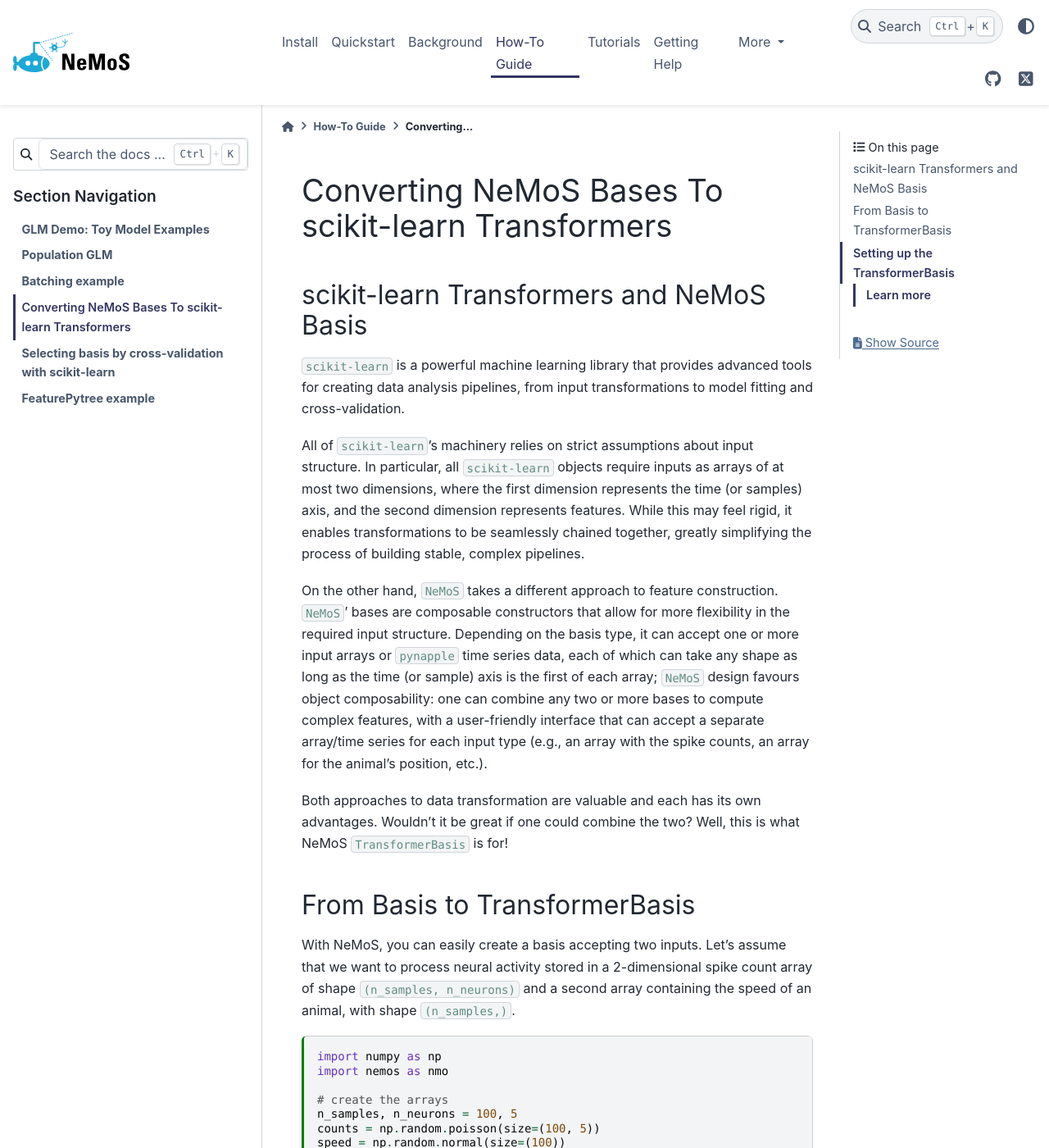
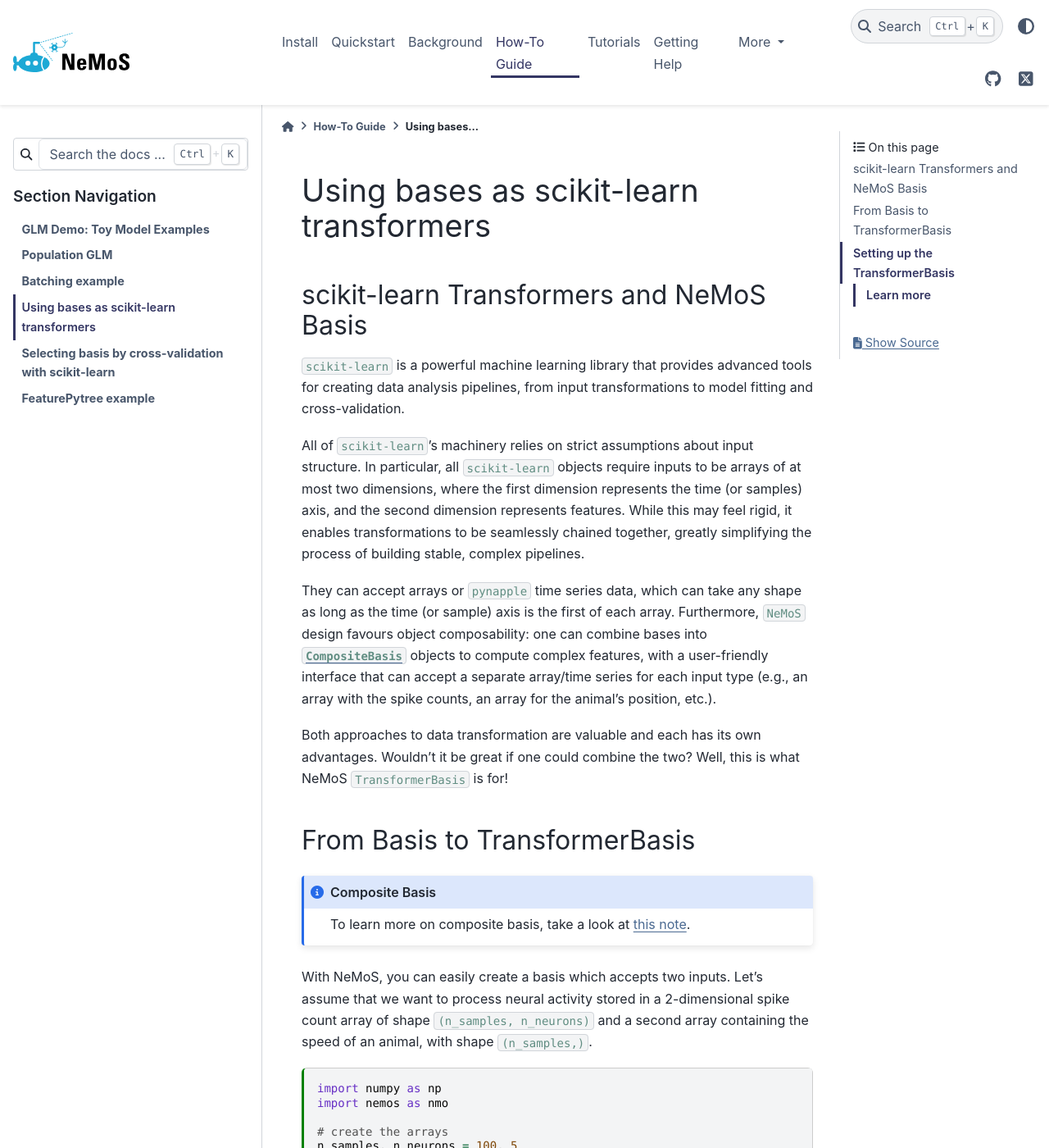
Before and after one commit to flatironinstitute/nemos, a Sphinx documentation site: the page built from docs/how_to_guide/plot_05_transformer_basis.md, in a window 1280 px wide and 1400 px high. Shown: the whole window at 82% size. Built offline with Sphinx 7.4.7 and the PyData theme 0.15.4, drawn with Linux system fonts in a browser that asks for light colours; some of the changed text lies outside the part shown.

Commit message:
first round of edits

````diff
--- a/docs/how_to_guide/plot_05_transformer_basis.md
+++ b/docs/how_to_guide/plot_05_transformer_basis.md
@@ -11,7 +11,7 @@
   name: python3
 ---
 
-# Converting NeMoS Bases To scikit-learn Transformers
+# Using bases as scikit-learn transformers
 
 (tansformer-vs-nemos-basis)=
 ## scikit-learn Transformers and NeMoS Basis
@@ -19,22 +19,26 @@
 `scikit-learn` is a powerful machine learning library that provides advanced tools for creating data analysis pipelines, from input transformations to model fitting and cross-validation.
 
 All of `scikit-learn`'s machinery relies on strict assumptions about input structure. In particular, all `scikit-learn`
-objects require inputs as arrays of at most two dimensions, where the first dimension represents the time (or samples)
+objects require inputs to be arrays of at most two dimensions, where the first dimension represents the time (or samples)
 axis, and the second dimension represents features.
 While this may feel rigid, it enables transformations to be seamlessly chained together, greatly simplifying the
 process of building stable, complex pipelines.
 
-On the other hand, `NeMoS` takes a different approach to feature construction. `NeMoS`' bases are composable constructors that allow for more flexibility in the required input structure.
-Depending on the basis type, it can accept one or more input arrays or `pynapple` time series data, each of which can take any shape as long as the time (or sample) axis is the first of each array;
-`NeMoS` design favours object composability: one can combine any two or more bases to compute complex features, with a user-friendly interface that can accept a separate array/time series for each input type (e.g., an array with the spike counts, an array for the animal's position, etc.).
+They can accept arrays or `pynapple` time series data,  which can take any shape as long as the time (or sample) axis is the first of each array.
+Furthermore, `NeMoS` design favours object composability: one can combine bases into [`CompositeBasis`](composing_basis_function) objects to compute complex features, with a user-friendly interface that can accept a separate array/time series for each input type (e.g., an array with the spike counts, an array for the animal's position, etc.).
 
 Both approaches to data transformation are valuable and each has its own advantages. Wouldn't it be great if one could combine the two? Well, this is what NeMoS `TransformerBasis` is for!
 
 
 ## From Basis to TransformerBasis
 
+:::{admonition} Composite Basis
+:class: note
 
-With NeMoS, you can easily create a basis accepting two inputs. Let's assume that we want to process neural activity stored in a 2-dimensional spike count array of shape `(n_samples, n_neurons)` and a second array containing the speed of an animal, with shape `(n_samples,)`.
+To learn more on composite basis, take a look at [this note](composing_basis_function).
+:::
+
+With NeMoS, you can easily create a basis which accepts two inputs. Let's assume that we want to process neural activity stored in a 2-dimensional spike count array of shape `(n_samples, n_neurons)` and a second array containing the speed of an animal, with shape `(n_samples,)`.
 
 ```{code-cell} ipython3
 import numpy as np
@@ -58,7 +62,7 @@
 ### Converting NeMoS `Basis` to a transformer
 
 Now, imagine that we want to use this basis as a step in a `scikit-learn` pipeline.
-In this standard (for NeMoS) form, it would not be possible as the `composite_basis` object requires two inputs. We need to convert it first into a compliant `scikit-learn` transformer. This can be achieved through the [`TransformerBasis`](nemos.basis._transformer_basis.TransformerBasis) wrapper class.
+In this standard (for NeMoS) form, it would not be possible as the `composite_basis` object requires two inputs. We need to convert it first into a `scikit-learn`-compliant  transformer. This can be achieved through the [`TransformerBasis`](nemos.basis._transformer_basis.TransformerBasis) wrapper class.
 
 Instantiating a [`TransformerBasis`](nemos.basis._transformer_basis.TransformerBasis) can be done either by using the constructor directly or with [`Basis.to_transformer()`](nemos.basis._basis.Basis.to_transformer):
 
@@ -98,55 +102,45 @@
 At this point we have an object equipped with the correct methods, so now, all we have to do is concatenate the inputs into a unique array and call `fit_transform`, right?
 
 ```{code-cell} ipython3
+:tags: [raises-exception]
 
 # reinstantiate the basis transformer for illustration porpuses
 composite_basis = counts_basis + speed_basis
 trans_bas = (composite_basis).to_transformer()
-
 # concatenate the inputs
 inp = np.concatenate([counts, speed[:, np.newaxis]], axis=1)
 print(inp.shape)
-
-try:
-    trans_bas.fit_transform(inp)
-except RuntimeError as e:
-    print(repr(e))
+trans_bas.fit_transform(inp)
 ```
 
-...Unfortunately, not yet. The problem is that the basis has never interacted with the two separate inputs, and therefore doesn't know which columns of `inp` should be processed by `count_basis` and which by `speed_basis`.
+...Unfortunately, not yet. The problem is that the basis doesn't know which columns of `inp` should be processed by `count_basis` and which by `speed_basis`.
 
 You can provide this information by calling the `set_input_shape` method of the basis.
 
-This can be called before or after the transformer basis is defined. The method extracts and stores the array shapes excluding the sample axis (which won't be affected in the concatenation).
+This can be called before or after the transformer basis is defined. The method extracts and stores the number of columns for each input. There are multiple ways to call this method:
 
-`set_input_shape` directly accepts the inputs:
+- It directly accepts the input: `composite_basis.set_input_shape(counts, speed)`.
+- If the input is 1D or 2D, it also accepts the number of columns: `composite_basis.set_input_shape(5, 1)`.
+- A tuple containing the shapes of all except the first: `composite_basis.set_input_shape((5,), (1,))`.
+- A mix of the above methods: `composite_basis.set_input_shape(counts, 1)`.
 
-```{code-cell} ipython3
+:::{note}
 
-composite_basis.set_input_shape(counts, speed)
-out = composite_basis.to_transformer().fit_transform(inp)
+Note that what `set_input_shapes` requires are the dimensions of the input stimuli, with the exception of the sample
+axis. For example, if the input is a 4D tensor, one needs to provide the last 3 dimensions:
+
+```{code} ipython3
+# generate a 4D input
+x = np.random.randn(10, 3, 2, 1)
+
+# define and setup the basis
+basis = nmo.basis.BSplineEval(5).set_input_shape((3, 2, 1))
+
+X = basis.to_transformer().transform(
+    x.reshape(10, -1)  # reshape to 2D
+)
 ```
-
-If the input is 1D or 2D, it also accepts the number of columns:
-```{code-cell} ipython3
-
-composite_basis.set_input_shape(5, 1)
-out = composite_basis.to_transformer().fit_transform(inp)
-```
-
-A tuple containing the shapes of all the axes other than the first,
-```{code-cell} ipython3
-
-composite_basis.set_input_shape((5,), (1,))
-out = composite_basis.to_transformer().fit_transform(inp)
-```
-
-Or a mix of the above.
-```{code-cell} ipython3
-
-composite_basis.set_input_shape(counts, 1)
-out = composite_basis.to_transformer().fit_transform(inp)
-```
+:::
 
 You can also invert the order of operations and call `to_transform` first and then set the input shapes.
 ```{code-cell} ipython3
````
Also changed, not shown: other parts of docs/how_to_guide/plot_05_transformer_basis.md (+3 -0 lines), docs/how_to_guide/plot_06_sklearn_pipeline_cv_demo.md (+4 -0 lines).
